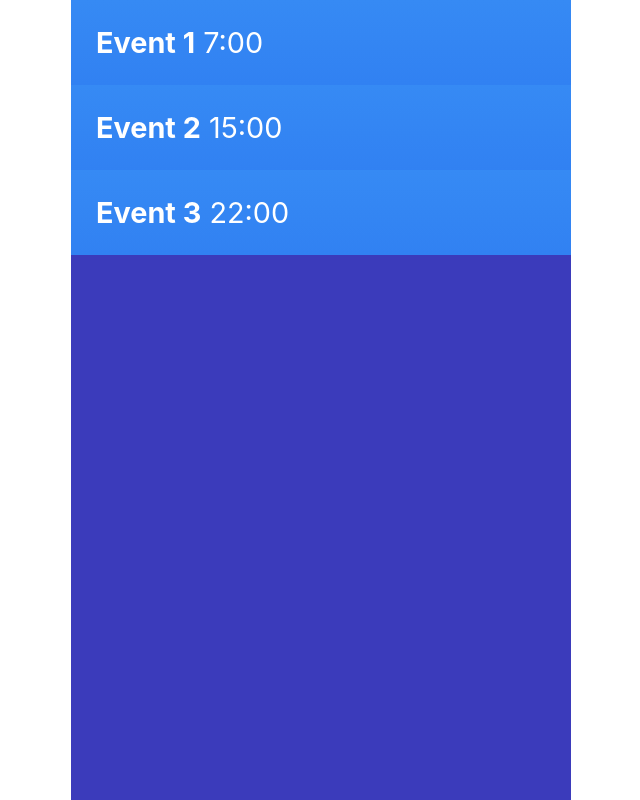
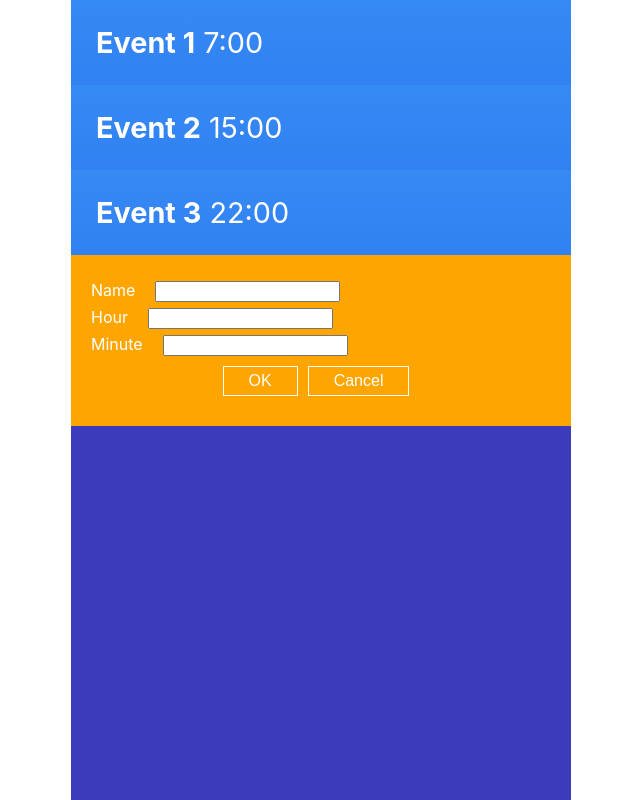
Before and after one commit to Barneyek/react-reservations-app, a React (Create React App) app: page / in a window 1280 px wide. Shown: the whole page, without its empty margins (319-959 px from the left). Built offline with nearby package versions, Linux system fonts and the light colour scheme.

Commit message:
Add editEvents Componnet

```diff
--- a/src/App.jsx
+++ b/src/App.jsx
@@ -1,6 +1,7 @@
 import React, { Component } from 'react';
 import "./App.css";
 import Countdown from "./Countdown";
+import EditEvent from "./Editevent";
 
 class App extends Component {
   constructor() {
@@ -13,12 +14,19 @@ class App extends Component {
       ]
     };
   }
+
   render() {
     const events = this.state.events.map(el => {
       return <Countdown key={el.id} name={el.name} time={el.time} />;
     });
-    return <div className="app">{events}</div>;
-  }
+    return <div className="app">
+      {events}
+      <EditEvent
+        onInputChange={val => this.handleEditEvent(val)}
+        onSave={() => alert("Test")}
+      />
+    </div>
+  };
 }
 
 export default App;
--- /dev/null
+++ b/src/Editevent.css
@@ -0,0 +1,33 @@
+.edit-event {
+  background: orange;
+  padding: 20px;
+  /* display: flex;
+  flex-direction: column;
+  justify-content: center;
+  align-items: center; */
+}
+
+.edit-event__input-group {
+  color: #fff;
+  font-size: 1.0rem;
+  margin: 5px 0;
+}
+
+.edit-event__input-group label {
+  padding-right: 20px;
+}
+
+.edit-event__button-group {
+  display: flex;
+  justify-content: center;
+  margin: 10px 0;
+}
+
+.edit-event__button-group button {
+  margin-right: 10px;
+  background: transparent;
+  border: 1px solid #fff;
+  color: #fff;
+  font-size: 1.0rem;
+  padding: 5px 25px;
+}
--- /dev/null
+++ b/src/Editevent.jsx
@@ -0,0 +1,27 @@
+import React from 'react';
+import "./Editevent.css";
+
+const EditEvent = props => {
+  return (
+    <div className="edit-event">
+      <div className="edit-event__input-group">
+        <label htmlFor="name">Name</label>
+        <input type="text" id="name" name="name" onChange={e => props.onInputChange({ [e.target.name]: e.target.value })} />
+      </div>
+      <div className="edit-event__input-group">
+        <label htmlFor="hour">Hour</label>
+        <input type="tel" id="hour" name="hour" onChange={e => props.onInputChange({ [e.target.name]: e.target.value })} />
+      </div>
+      <div className="edit-event__input-group">
+        <label htmlFor="minute">Minute</label>
+        <input type="tel" id="minute" name="minute" onChange={e => props.onInputChange({ [e.target.name]: e.target.value })} />
+      </div>
+      <div className="edit-event__button-group">
+        <button onClick={() => props.onSave()}>OK</button>
+        <button>Cancel</button>
+      </div>
+    </div>
+  );
+};
+
+export default EditEvent;
```
Also changed, not shown: 1 other file (tests, documents, lock files or other folders).
